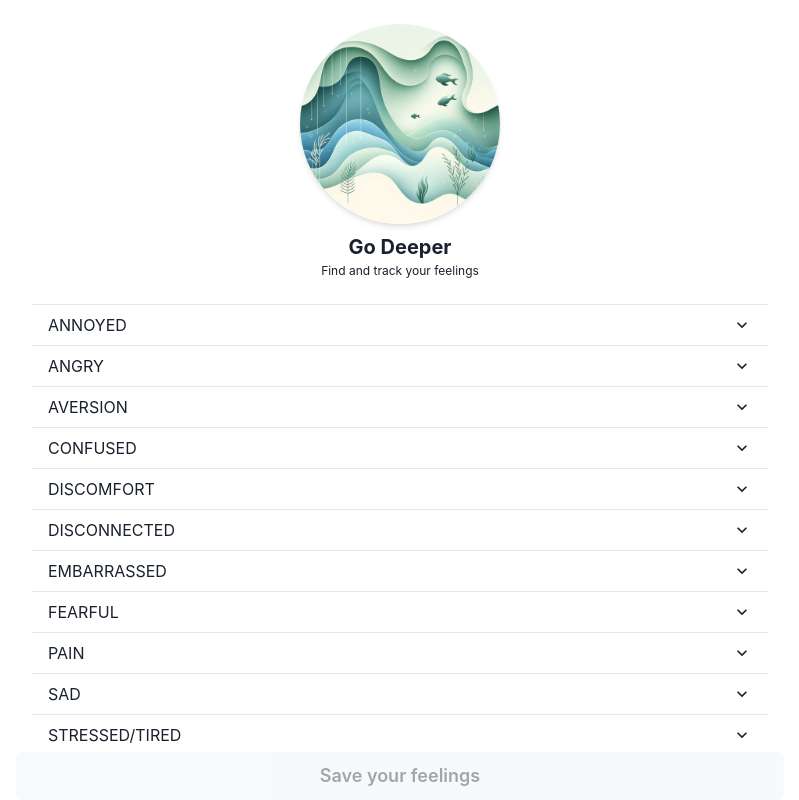
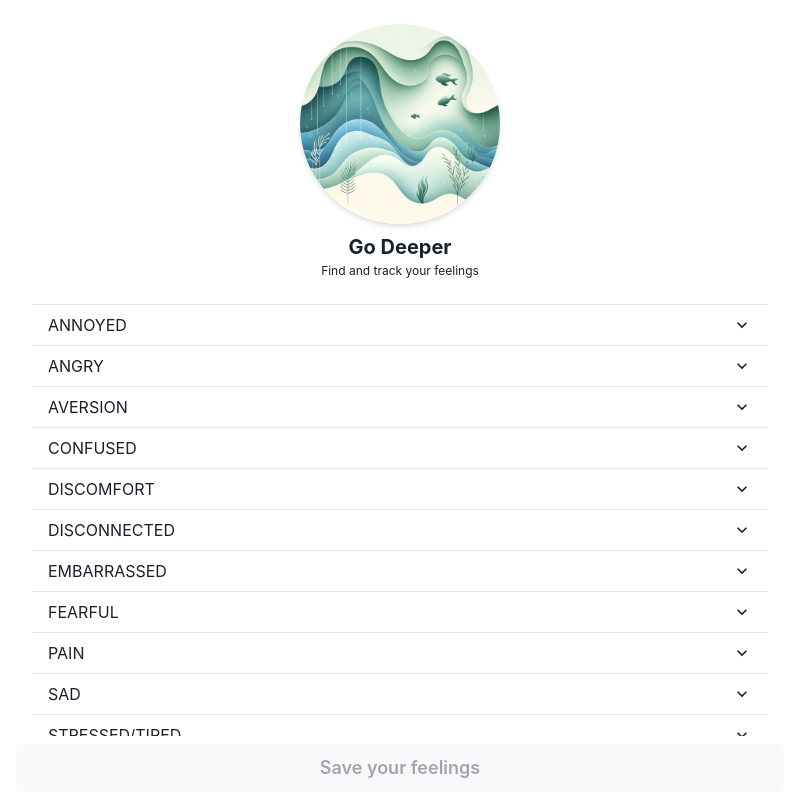
Before and after one commit to xyden/GoDeeper, a React (Create React App) app: page / in a window 1280 px wide. Shown: the top 800 px of the page, without its empty margins (240-1039 px from the left). Built offline with nearby package versions, Linux system fonts and the light colour scheme.

Commit message:
Fixed bottom spacings.

```diff
--- a/src/EmotionForm.js
+++ b/src/EmotionForm.js
@@ -96,7 +96,7 @@ function EmotionForm({ onSubmit }) {
           position="sticky"
           bottom="0"
           py="2"
-          pb={isPwaInstalled ? '32px' : '0'}
+          pb={isPwaInstalled ? '32px' : '2'}
           bg={colorMode === 'light' ? 'white' : 'gray.700'}
           width="100%"
           justify="center"
```
